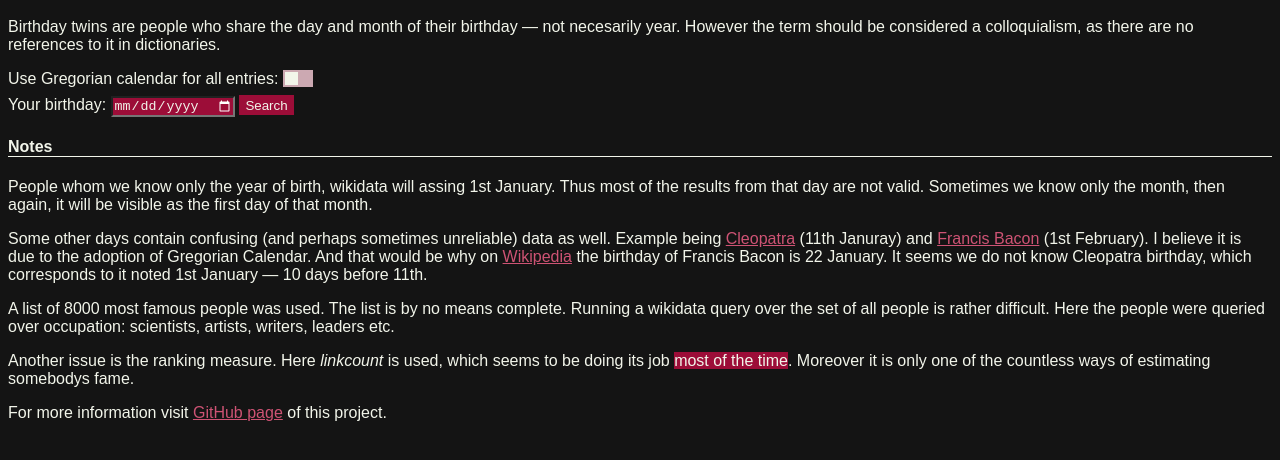
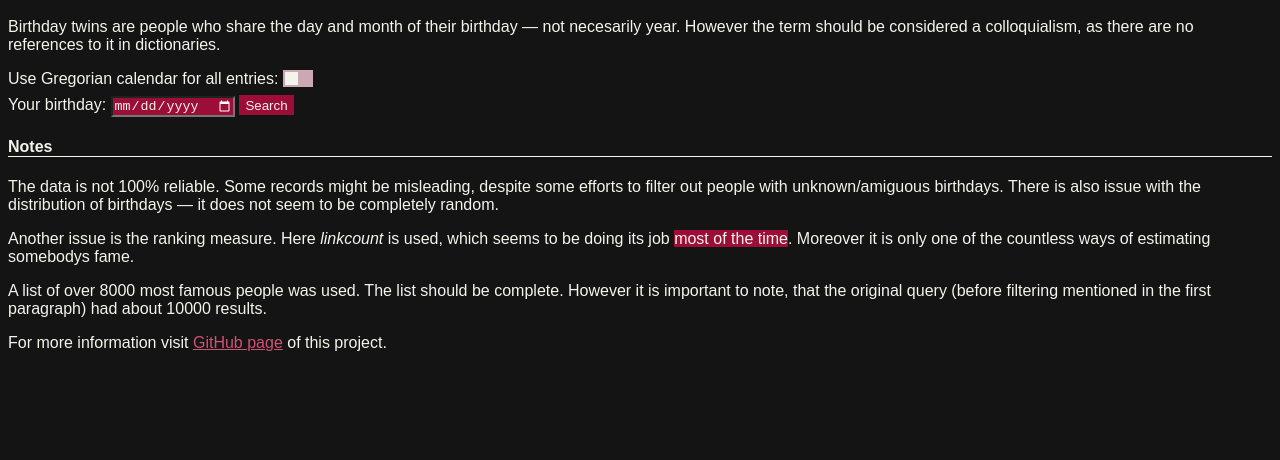
Before and after one commit to TomaszOrda/famous-birthday-twins, a plain HTML site: page index.html in a window 1280 px wide. Shown: the part 86-546 px from the top of the page. Drawn offline with Linux system fonts and the light colour scheme.

Commit message:
Update the text on website

```diff
--- a/index.html
+++ b/index.html
@@ -42,13 +42,11 @@
         <div class="underline"></div>
     </h4>
 
-    <p>People whom we know only the year of birth, wikidata will assing 1st January. Thus most of the results from that day are not valid. Sometimes we know only the month, then again, it will be visible as the first day of that month.</p>
-
-    <p>Some other days contain confusing (and perhaps sometimes unreliable) data as well. Example being <a href="https://en.wikipedia.org/wiki/Cleopatra" onclick="window.open('https://www.wikidata.org/wiki/Q635')">Cleopatra</a> (11th Januray) and <a href="https://en.wikipedia.org/wiki/Francis_Bacon" onclick="window.open('https://www.wikidata.org/wiki/Q37388')">Francis Bacon</a> (1st February). I believe it is due to the adoption of Gregorian Calendar. And that would be why on <a href="https://pl.wikipedia.org/">Wikipedia</a> the birthday of Francis Bacon is 22 January. It seems we do not know Cleopatra birthday, which corresponds to it noted 1st January — 10 days before 11th.</p>
-
-    <p>A list of 8000 most famous people was used. The list is by no means complete. Running a wikidata query over the set of all people is rather difficult. Here the people were queried over occupation: scientists, artists, writers, leaders etc.</p>
+    <p>The data is not 100% reliable. Some records might be misleading, despite some efforts to filter out people with unknown/amiguous birthdays. There is also issue with the distribution of birthdays — it does not seem to be completely random.</p>
 
     <p>Another issue is the ranking measure. Here <i>linkcount</i> is used, which seems to be doing its job <mark>most of the time</mark>. Moreover it is only one of the countless ways of estimating somebodys fame.</p>
+
+    <p>A list of over 8000 most famous people was used. The list should be complete. However it is important to note, that the original query (before filtering mentioned in the first paragraph) had about 10000 results.</p>
 
     <p>For more information visit <a href="https://github.com/TomaszOrda/FamousBirthdayTwins">GitHub page</a> of this project.</p>
 
```
